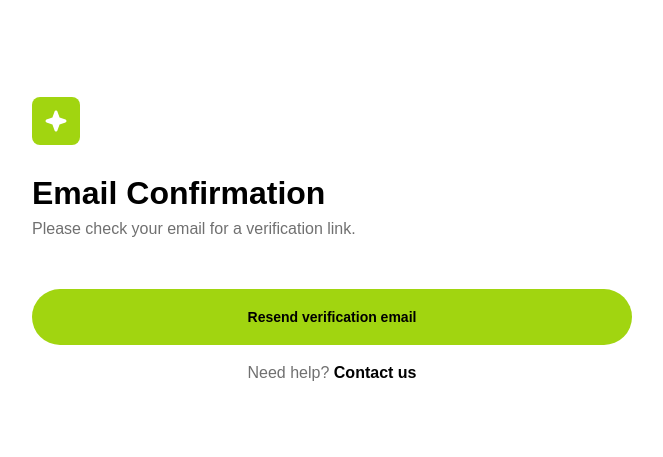
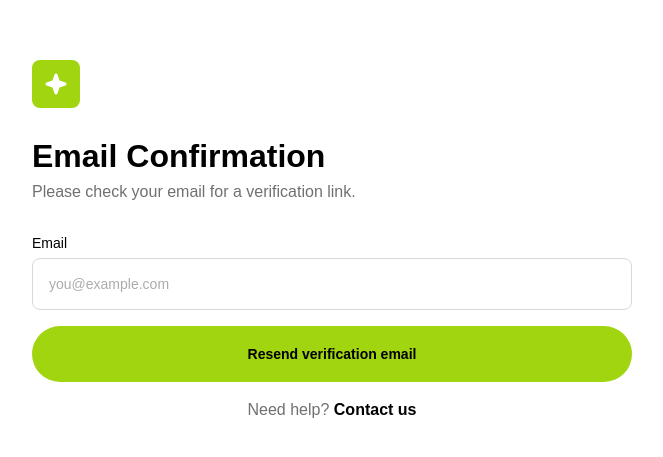
Before and after one commit to goblinremi/BeginFire, a Next.js app: page /auth/email-not-confirmed in a window 1280 px wide. Shown: the part 159-616 px from the top of the page, without its empty margins (308-971 px from the left). Built offline with nearby package versions, Linux system fonts and the light colour scheme.

Commit message:
add form states for resend email verification, use this as example for seting up other forms in app

```diff
--- a/src/app/auth/actions.ts
+++ b/src/app/auth/actions.ts
@@ -62,3 +62,18 @@ export async function signout() {
     }
     redirect("/auth/login");
 }
+
+export async function resendEmailVerification(formData: FormData) {
+    const supabase = await createClient();
+    const email = formData.get("email") as string;
+    const { error } = await supabase.auth.resend({
+        type: "signup",
+        email,
+        options: {
+            emailRedirectTo: "http://localhost:3000/dashboard",
+        },
+    });
+    if (error) {
+        console.log("ERROR FROM RESEND EMAIL VERIFICATION IS", error);
+    }
+}
--- /dev/null
+++ b/src/app/auth/email-not-confirmed/SubmitEmailButton.tsx
@@ -0,0 +1,21 @@
+"use client";
+import { Button } from "@/components/ui/button";
+import { resendEmailVerification } from "../actions";
+import { useFormStatus } from "react-dom";
+
+const SubmitEmailButton = () => {
+    const { pending } = useFormStatus();
+
+    return (
+        <Button
+            disabled={pending}
+            formAction={resendEmailVerification}
+            size="lg"
+            className="mt-4 w-full bg-primary hover:bg-primary-600"
+        >
+            {pending ? "Sending..." : "Resend verification email"}
+        </Button>
+    );
+};
+
+export default SubmitEmailButton;
--- a/src/app/auth/email-not-confirmed/page.tsx
+++ b/src/app/auth/email-not-confirmed/page.tsx
@@ -2,9 +2,10 @@ import { Button } from "@/components/ui/button";
 
 import { Input } from "@/components/ui/input";
 import { Label } from "@/components/ui/label";
-import { login } from "../actions";
 import { Icons } from "@/components/ui/icons";
 import Link from "next/link";
+import SubmitEmailButton from "./SubmitEmailButton";
+
 export default async function EmailNotConfirmedPage() {
     return (
         <div className="flex flex-col justify-center h-full">
@@ -15,13 +16,22 @@ export default async function EmailNotConfirmedPage() {
                     Please check your email for a verification link.
                 </p>
             </div>
-
-            <Button
-                size="lg"
-                className="mt-4 w-full bg-primary hover:bg-primary-600"
-            >
-                Resend verification email
-            </Button>
+            <form>
+                <div className="flex gap-y-2 flex-col">
+                    <Label htmlFor="email">Email</Label>
+                    <Input
+                        id="email"
+                        name="email"
+                        type="email"
+                        placeholder="you@example.com"
+                        required
+                        className="w-full"
+                    />
+                    {/* <p className="text-xs text-placeholder">Supporting text</p> */}
+                </div>
+                <SubmitEmailButton />
+                {/* todo add sent state using useActionState */}
+            </form>
             <p className="w-full text-center font-medium mt-4 text-neutral">
                 Need help?{" "}
                 <Link href="/contact">
```
